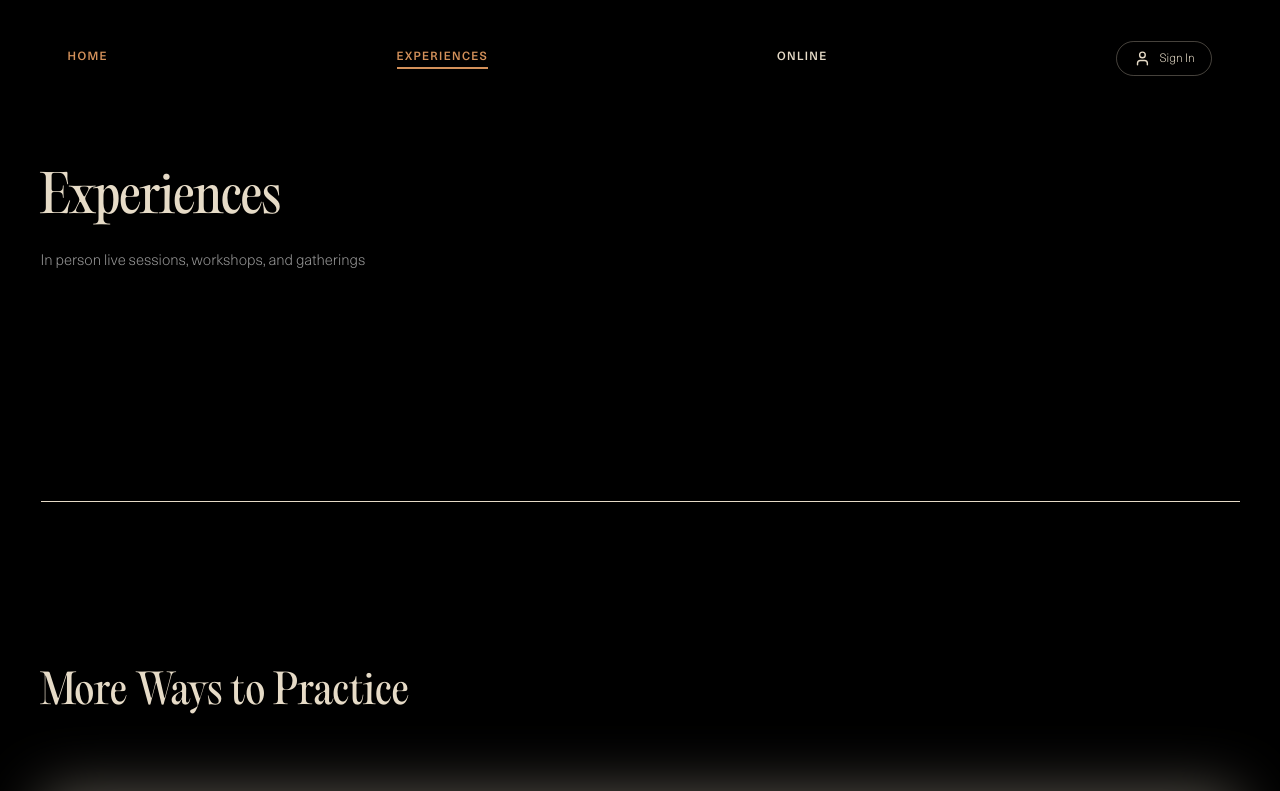
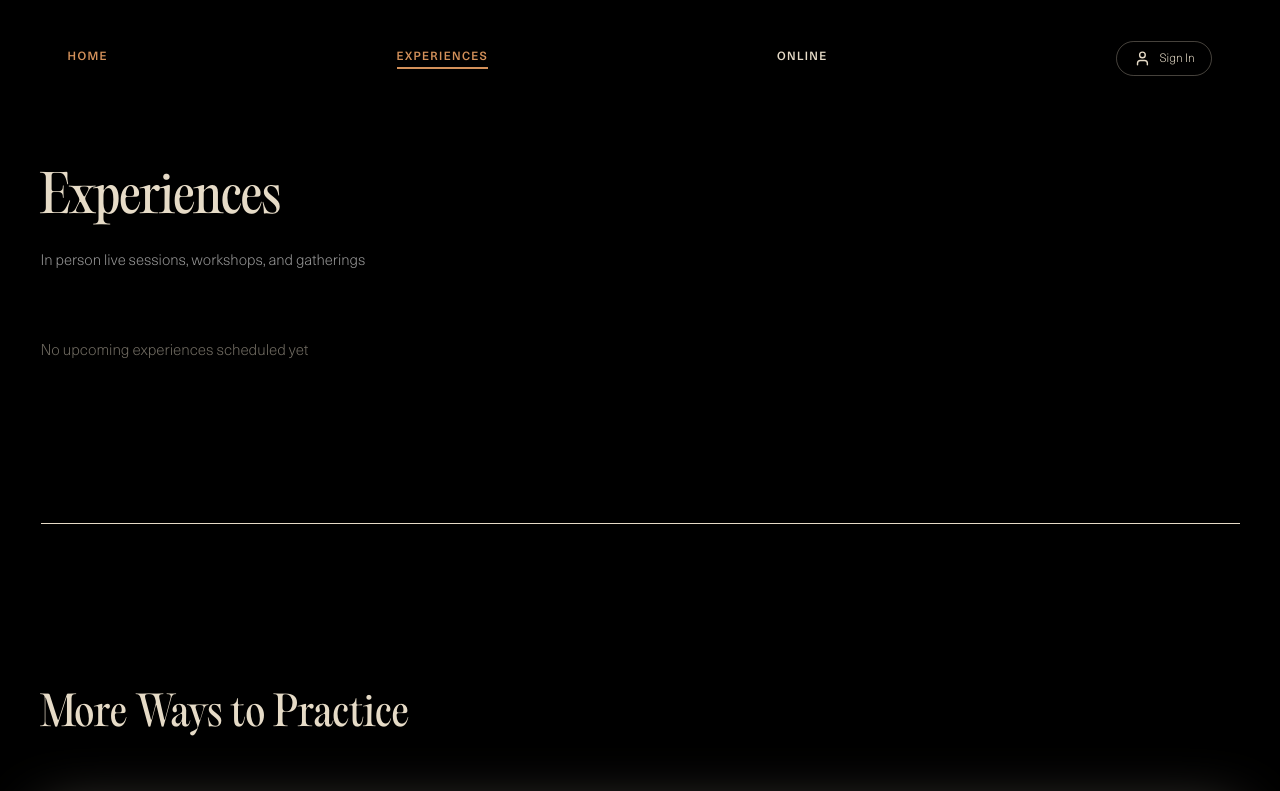
Before and after one commit to marchrussell/embers, a React (Vite) app: page /experiences in a window 1280 px wide. Shown: the top 791 px of the page. Built offline with nearby package versions, Linux system fonts and the light colour scheme; no server answers; the database is empty; what @posthog/react would draw is missing.

Commit message:
ui: empty state experiences

```diff
--- a/src/pages/Experiences.tsx
+++ b/src/pages/Experiences.tsx
@@ -224,12 +224,23 @@ const ExperiencesContent = () => {
             </FadeUp>
           </div>
           <div className="mx-auto max-w-[1600px] space-y-9 md:space-y-10 lg:space-y-12">
-            {experiences
-              .filter((event) => {
+            {(() => {
+              const visible = experiences.filter((event) => {
                 const nextDate = getNextExperienceDate(event.recurrence, event.time);
                 return nextDate !== null;
-              })
-              .map((event, index) => {
+              });
+
+              if (visible.length === 0) {
+                return (
+                  <FadeUp>
+                    <p className="font-unica text-[15px] font-light text-[#E6DBC7]/50">
+                      No upcoming experiences scheduled yet
+                    </p>
+                  </FadeUp>
+                );
+              }
+
+              return visible.map((event, index) => {
                 const nextDate = getNextExperienceDate(event.recurrence, event.time);
                 const formattedDate = formatExperienceDate(nextDate, event.time);
                 const isOnline = event.format === "Online";
@@ -370,7 +381,8 @@ const ExperiencesContent = () => {
                     </SplitCard>
                   </FadeUp>
                 );
-              })}
+              });
+            })()}
           </div>
 
           {/* Divider */}
```
